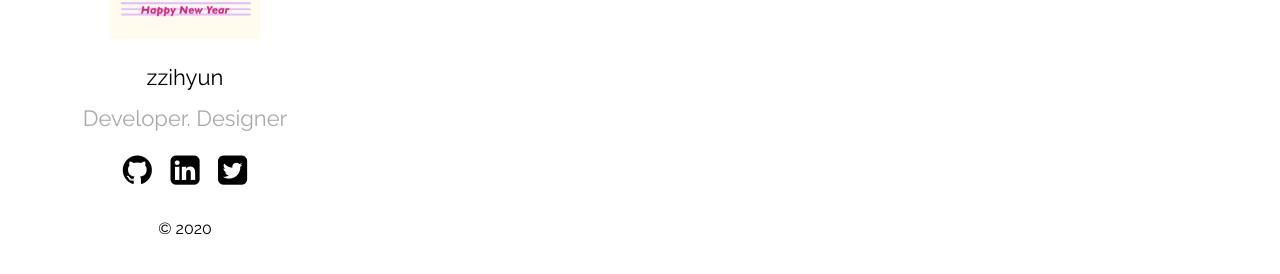
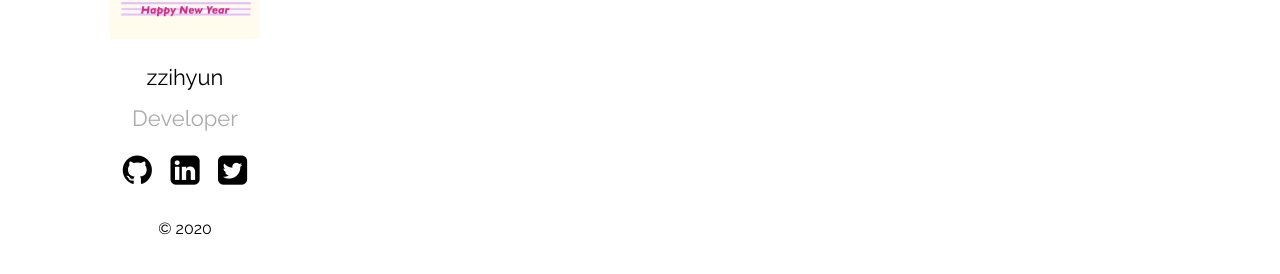
Before and after one commit to jhhhj1002/jhhhj1002.github.io, a Jekyll site: the page built from index.md, in a window 1280 px wide. Shown: the part 311-585 px from the top of the page. Built offline with Jekyll 4.4.1, drawn with Linux system fonts in a browser that asks for light colours.

Commit message:
Update _config.yml

```diff
--- a/_config.yml
+++ b/_config.yml
@@ -1,5 +1,5 @@
 remote_theme: thelehhman/plainwhite-jekyll
-title: Your awesome title
+title: zzihyun's Portfolio
 author: zzihyun
 email: jhhhj1002@hanmail.net
 description: > # this means to ignore newlines until "show_exerpts:"
@@ -14,7 +14,7 @@ sass:
   sass_dir: _sass
 plainwhite:
   name: zzihyun
-  tagline: Developer. Designer
+  tagline: Developer
   date_format: "%b %-d, %Y"
   sitemap: true # set to true to generate sitemap.xml content
 
```
